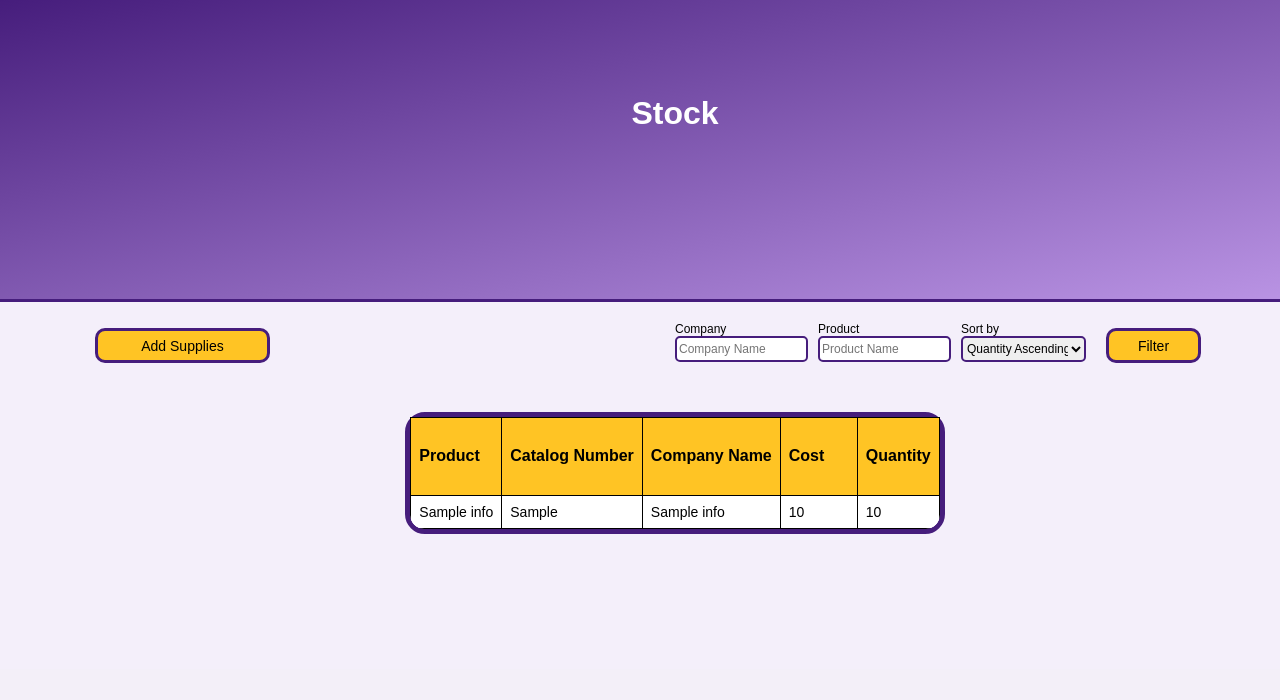
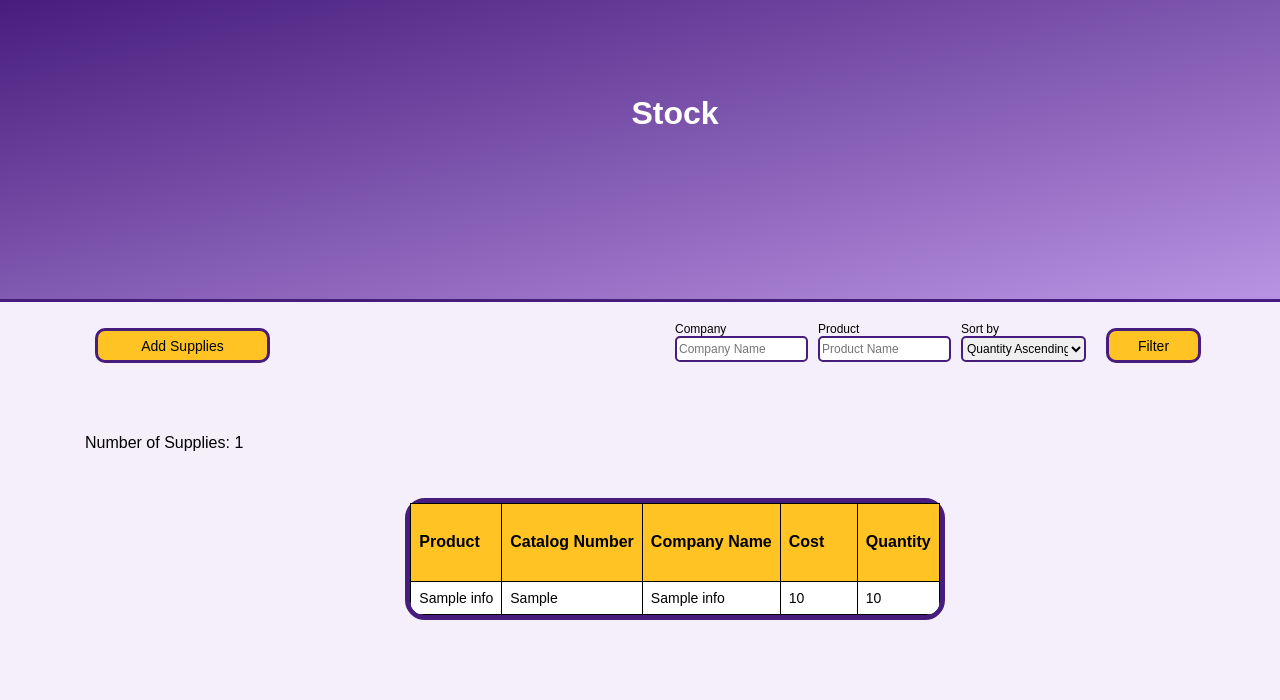
Before and after one commit to LSUHSC-CAIPP-Core-B/CoreSystemsApp, a Flask app: page /stock in a window 1280 px wide; the page is wider, and only the part inside the window is pictured. Shown: the part 131-831 px from the top of that part. Before the commit the page ends 665 px from the top of that part, so only its background shows below. Run offline with Flask 3, Linux system fonts and the light colour scheme; a user stored in the database is signed in; tables that the repository leaves empty or names only in its code hold one stand-in row (values such as "Sample post"); some libraries are stand-ins or nearby versions.

Commit message:
Added number of row display to supplies stock

```diff
--- a/app/CoreC/stock/routes.py
+++ b/app/CoreC/stock/routes.py
@@ -499,10 +499,11 @@ def stock():
         dataFrame = toDataframe("SELECT o.Product_Name, o.catalog_num ,o.Company_Name, o.Unit_Price, s.Quantity FROM  stock_info S left join Order_Info O on S.Product_Num = O.Product_Num ORDER BY Quantity;", 'new_schema')
         dataFrame.rename(columns={'Product_Name': 'Product', 'catalog_num': 'Catalog Number','Company_Name': 'Company Name', 'Unit_Price': 'Cost'}, inplace=True)
         data = dataFrame.to_dict('records')
-
+        #number of rows in table
+        num_rows = len(data)
     try:
         # use to prevent user from caching pages
-        response = make_response(render_template("stock.html", data=data, list=list, len=len, str=str))
+        response = make_response(render_template("stock.html", data=data, list=list, len=len, str=str, num_rows=num_rows))
         response.headers["Cache-Control"] = "no-cache, no-store, must-revalidate" # HTTP 1.1.
         response.headers["Pragma"] = "no-cache" # HTTP 1.0.
         response.headers["Expires"] = "0" # Proxies.
--- a/app/templates/stock.html
+++ b/app/templates/stock.html
@@ -57,6 +57,12 @@
             </div>
           </div>
         </div>
+        <br>
+        <br>
+        <div class="paddingdiv">
+          <!-- Display the number of rows -->
+          <p>Number of Supplies: {{ num_rows }}</p>
+        </div>
         <div class="noback_centerdiv">
         <div class="div-border-min">
         <div class="orderdiv">
```
